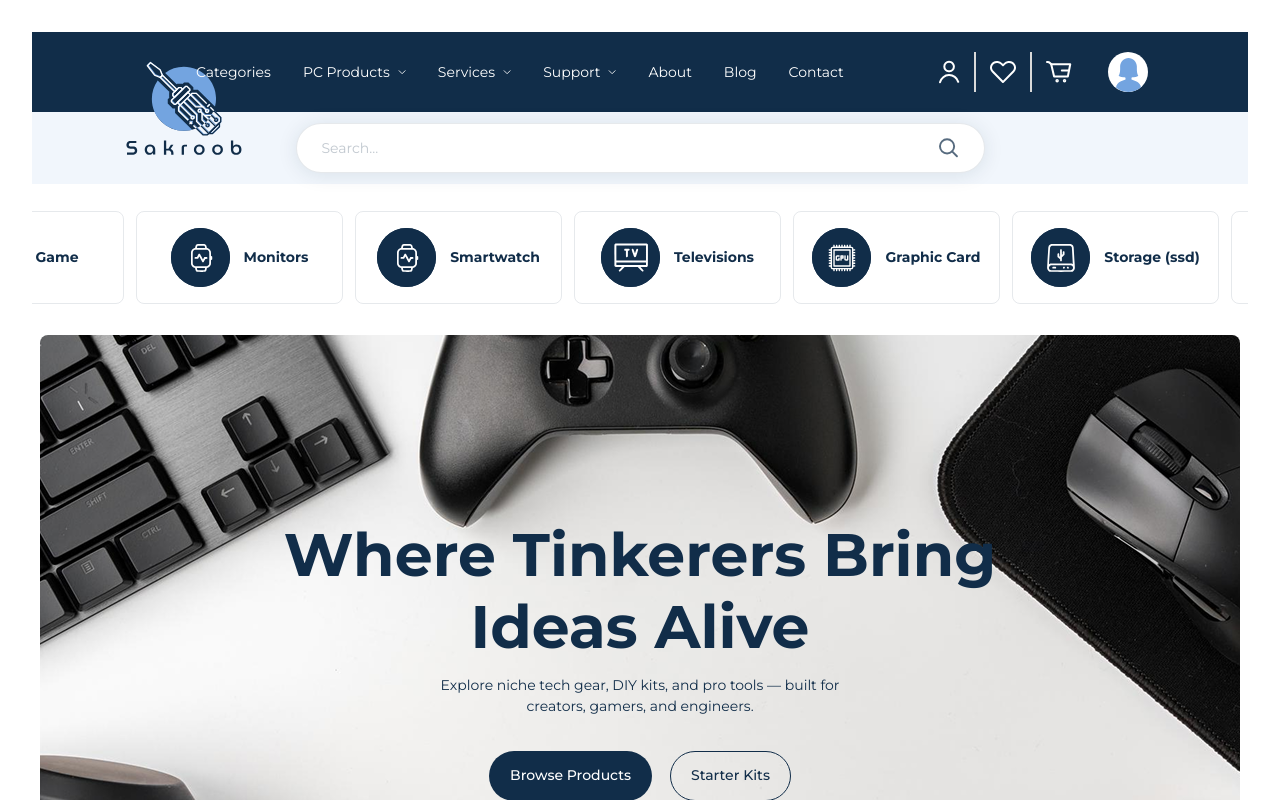
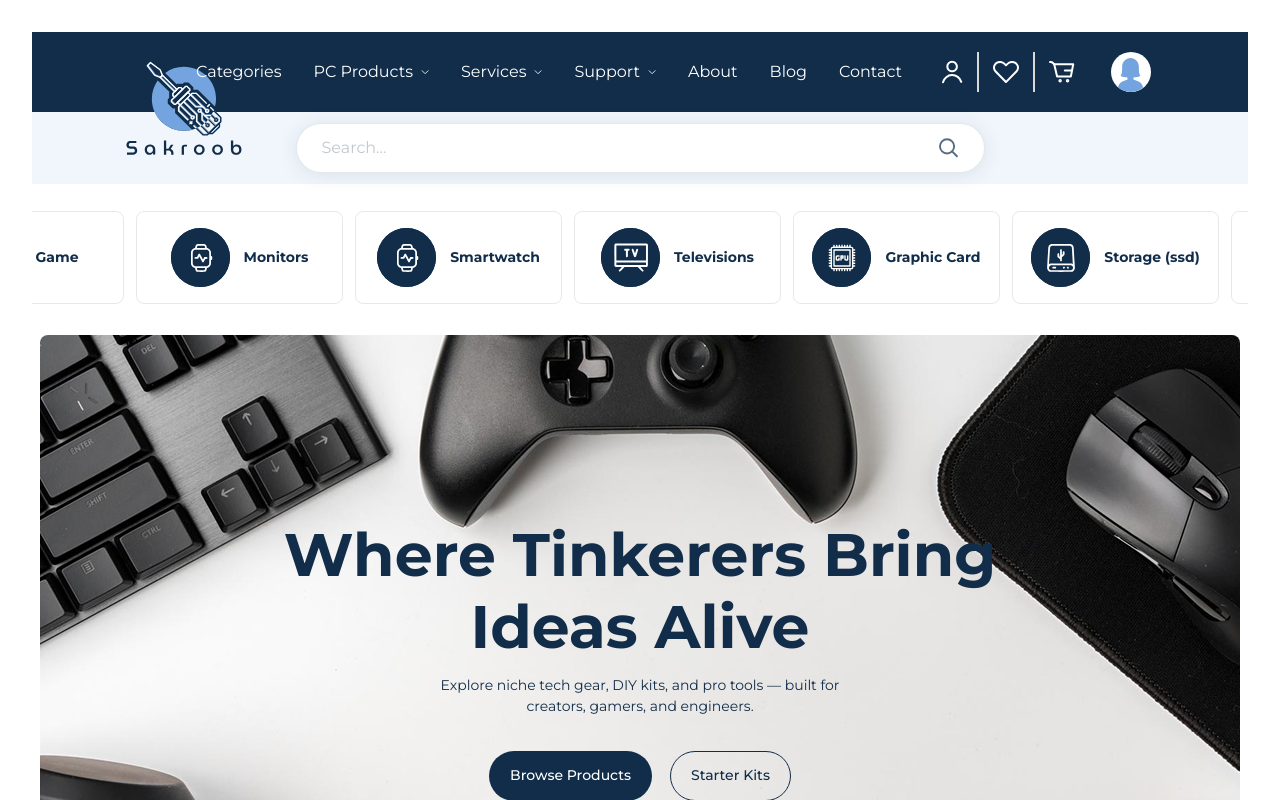
Before and after one commit to amansiwach868/starting-Sakroob-page, a React (Vite) app: page /home in a window 1280 px wide. Shown: the top 800 px of the page. Built offline with nearby package versions, Linux system fonts and the light colour scheme; sample sign-in values are in the browser's storage.

Commit message:
navlinks text matched

```diff
--- a/src/components/Header.jsx
+++ b/src/components/Header.jsx
@@ -61,12 +61,12 @@ const Header = () => {
                             } min-[1100px]:static min-[1100px]:translate-x-0 min-[1100px]:flex-row min-[1100px]:bg-transparent min-[1100px]:w-auto min-[1100px]:h-auto`}
                     >
                         <li>
-                            <a className='sm:text-md  text-[14px] font-normal text-white text-nowrap ' href="#bestseller" onClick={closeAll}>Categories</a>
+                            <a className='text-base font-normal text-white text-nowrap ' href="#bestseller" onClick={closeAll}>Categories</a>
                         </li>
                         <li className="relative">
                             <button
                                 onClick={() => setActiveDropdown(activeDropdown === 'pc' ? null : 'pc')}
-                                className="flex gap-2 items-center text-white sm:text-md  text-[14px] text-nowrap"
+                                className="flex gap-2 items-center text-white text-base text-nowrap"
                             >
                                 PC Products <DropDownSvg />
                             </button>
@@ -76,7 +76,7 @@ const Header = () => {
                                         <NavLinks
                                             to="/pc/laptops"
                                             onClick={closeAll}
-                                            className="sm:text-md  text-[14px] font-normal !text-[#112D49] text-nowrap"
+                                            className="text-base font-normal !text-[#112D49] text-nowrap"
                                         >
                                             Standard PC Components
                                         </NavLinks>
@@ -86,7 +86,7 @@ const Header = () => {
                                         <NavLinks
                                             to="/pc/desktops"
                                             onClick={closeAll}
-                                            className="sm:text-md  text-[14px] font-normal !text-[#112D49] text-nowrap"
+                                            className="text-base font-normal !text-[#112D49] text-nowrap"
                                         >
                                             Reference Earlier Examples
                                         </NavLinks>
@@ -98,7 +98,7 @@ const Header = () => {
                         <li className="relative">
                             <button
                                 onClick={() => setActiveDropdown(activeDropdown === 'services' ? null : 'services')}
-                                className="flex gap-2 items-center text-white sm:text-md  text-[14px]"
+                                className="flex gap-2 items-center text-white text-base"
                             >
                                 Services <DropDownSvg />
                             </button>
@@ -108,7 +108,7 @@ const Header = () => {
                                         <NavLinks
                                             to="/pc/laptops"
                                             onClick={closeAll}
-                                            className="sm:text-md  text-[14px] font-normal !text-[#112D49] text-nowrap"
+                                            className="text-base font-normal !text-[#112D49] text-nowrap"
                                         >
                                             Diy services
                                         </NavLinks>
@@ -120,7 +120,7 @@ const Header = () => {
                         <li className="relative">
                             <button
                                 onClick={() => setActiveDropdown(activeDropdown === 'support' ? null : 'support')}
-                                className="flex gap-2 items-center text-white sm:text-md  text-[14px]"
+                                className="flex gap-2 items-center text-white text-base"
                             >
                                 Support <DropDownSvg />
                             </button>
@@ -130,7 +130,7 @@ const Header = () => {
                                         <NavLinks
                                             to="/pc/laptops"
                                             onClick={closeAll}
-                                            className="sm:text-md  text-[14px] font-normal !text-[#112D49] text-nowrap w-full"
+                                            className="text-base font-normal !text-[#112D49] text-nowrap w-full"
                                         >
                                             FAQ’s
                                         </NavLinks>
@@ -140,7 +140,7 @@ const Header = () => {
                                         <NavLinks
                                             to="/pc/desktops"
                                             onClick={closeAll}
-                                            className="sm:text-md  text-[14px] font-normal !text-[#112D49] text-nowrap w-full"
+                                            className="text-base font-normal !text-[#112D49] text-nowrap w-full"
                                         >
                                             Returns
                                         </NavLinks>
@@ -150,7 +150,7 @@ const Header = () => {
                                         <NavLinks
                                             to="/pc/desktops"
                                             onClick={closeAll}
-                                            className="sm:text-md  text-[14px] font-normal !text-[#112D49] text-nowrap w-full"
+                                            className="text-base font-normal !text-[#112D49] text-nowrap w-full"
                                         >
                                             Contact
                                         </NavLinks>
@@ -159,9 +159,9 @@ const Header = () => {
                             )}
                         </li>
 
-                        <li><a className='sm:text-md  text-[14px] font-normal text-white text-nowrap' href="#footer" onClick={closeAll}>About</a></li>
-                        <li><a className='sm:text-md  text-[14px] font-normal text-white text-nowrap' href="#blog" onClick={closeAll}>Blog</a></li>
-                        <li><a className='sm:text-md  text-[14px] font-normal text-white text-nowrap' href="#testimonials" onClick={closeAll}>Contact</a></li>
+                        <li><a className='text-base font-normal text-white text-nowrap' href="#footer" onClick={closeAll}>About</a></li>
+                        <li><a className='text-base font-normal text-white text-nowrap' href="#blog" onClick={closeAll}>Blog</a></li>
+                        <li><a className='text-base font-normal text-white text-nowrap' href="#testimonials" onClick={closeAll}>Contact</a></li>
 
                         <li className="sm:hidden flex gap-4">
                             <div className="flex gap-3.5 items-center sm:hidden">
@@ -226,7 +226,7 @@ const Header = () => {
 
             <div className="py-[11px] px-4 w-full bg-[#F1F6FC]">
                 <div className="flex py-[6px] px-3 sm:py-3.5 sm:px-[25px] w-full sm:max-w-[689px] max-w-[263px] mx-auto bg-white rounded-[50px] shadow-[0px_2px_20px_0px_#112D491A] border border-[#112D491A]">
-                    <input type="text" placeholder="Search..." className="w-full sm:text-md  text-[14px] leading-[120%] font-normal text-[#8392A0] outline-none" />
+                    <input type="text" placeholder="Search..." className="w-full text-base leading-[120%] font-normal text-[#8392A0] outline-none" />
                     <Search />
                 </div>
             </div>
--- a/src/components/common/NavLinks.jsx
+++ b/src/components/common/NavLinks.jsx
@@ -3,7 +3,7 @@ import { NavLink } from 'react-router-dom'
 
 const NavLinks = ({ children, className, to, onClick }) => {
     return (
-        <NavLink onClick={onClick} className={`sm:text-md  text-[14px] font-normal text-white text-nowrap ${className}`} to={to}>
+        <NavLink onClick={onClick} className={`text-base font-normal text-white text-nowrap ${className}`} to={to}>
             {children}
         </NavLink>
     );
```
